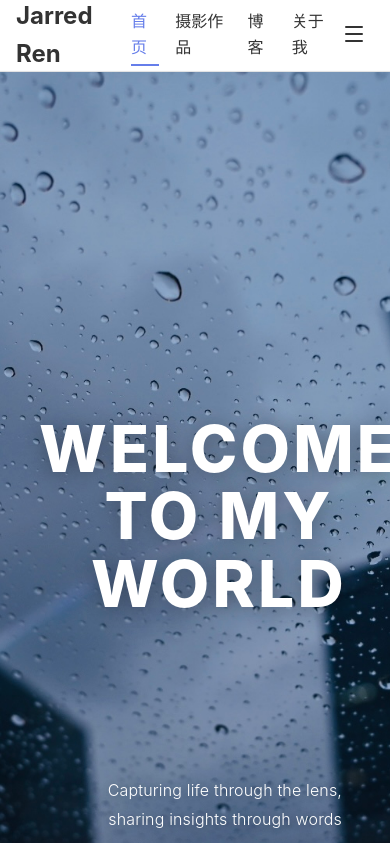
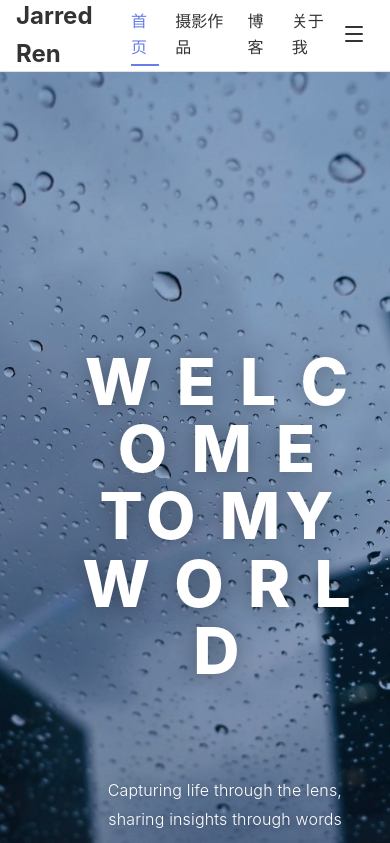
Before and after one commit to JarredRbw/Personal-Website, a React (Vite) app: page / in a window 390 px wide. Shown: the top 843 px of the page. Built offline with nearby package versions, Linux system fonts and the light colour scheme.

Commit message:
Expand containers and increase letter spacing for better text spread

```diff
--- a/src/pages/Home.css
+++ b/src/pages/Home.css
@@ -15,7 +15,8 @@
   top: 3rem;
   left: 2rem;
   z-index: 100;
-  max-width: 800px;
+  max-width: 5800px;
+  width: 100%;
   padding: 0;
   text-align: left;
 }
@@ -25,7 +26,8 @@
   bottom: 4rem;
   right: 4rem;
   z-index: 100;
-  max-width: 500px;
+  max-width: 700px;
+  width: 40%;
   text-align: right;
 }
 
@@ -33,14 +35,14 @@
   font-size: 6rem;
   font-weight: 800;
   margin-bottom: 0;
-  letter-spacing: 0.05em;
+  letter-spacing: 0.08em;
   line-height: 1.0;
   font-family: -apple-system, BlinkMacSystemFont, 'SF Pro Display', 'Helvetica Neue', Helvetica, Arial, sans-serif;
   text-shadow: 0 2px 20px rgba(0, 0, 0, 0.3);
 }
 
 .hero-title {
-  letter-spacing: 0.05em !important;
+  letter-spacing: 0.08em !important;
   line-height: 1.0 !important;
   font-weight: 800 !important;
   text-shadow: 0 2px 20px rgba(0, 0, 0, 0.3) !important;
@@ -223,19 +225,21 @@
     top: 2rem;
     left: 1.5rem;
     max-width: calc(100% - 3rem);
+    width: calc(100% - 3rem);
   }
 
   .hero-subtitle-container {
     bottom: 3rem;
     right: 3rem;
     max-width: calc(100% - 6rem);
+    width: calc(100% - 6rem);
   }
 
   .hero h1 {
     font-size: 4rem;
     line-height: 1.05;
     font-weight: 800;
-    letter-spacing: 0.05em;
+    letter-spacing: 0.08em;
     text-shadow: 0 2px 20px rgba(0, 0, 0, 0.3);
   }
 
@@ -243,7 +247,7 @@
     font-size: 4rem !important;
     line-height: 1.05 !important;
     font-weight: 800 !important;
-    letter-spacing: 0.05em !important;
+    letter-spacing: 0.08em !important;
     text-shadow: 0 2px 20px rgba(0, 0, 0, 0.3) !important;
   }
 
--- a/src/pages/Home.jsx
+++ b/src/pages/Home.jsx
@@ -79,7 +79,7 @@ const Home = () => {
           animate="visible"
         >
           <motion.h1 className="hero-title" variants={itemVariants}>
-            WELCOME TO MY WORLD
+            W E L C O M E TO MY W O R L D
           </motion.h1>
         </motion.div>
 
```
